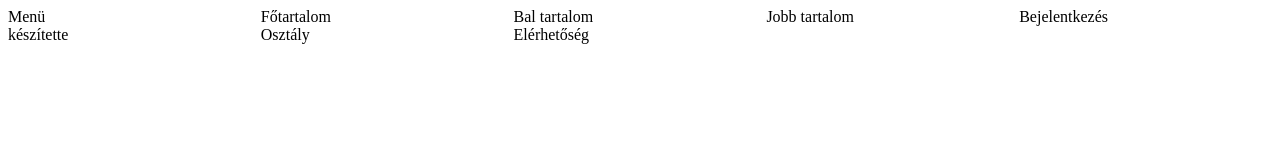
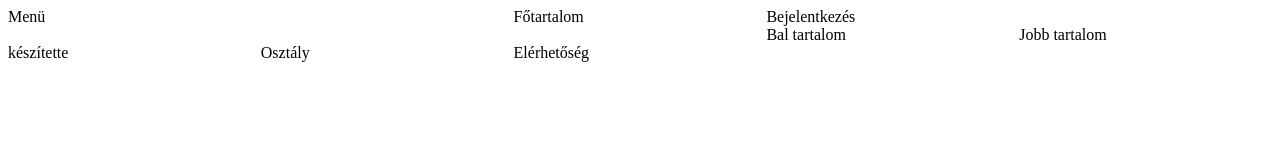
Before and after one commit to MartinToth01/2024-10-24-v2, a plain HTML site: page index.html in a window 1280 px wide. Drawn offline with Linux system fonts and the light colour scheme.

Commit message:
GRID felkesz

```diff
--- a/megjelnitesGRID.css
+++ b/megjelnitesGRID.css
@@ -1,7 +1,43 @@
+nav{
+    grid-area: me;
+}
+
+footer{
+    grid-area: ke;
+}
+
+#fotartalom{
+    grid-area: fo;
+}
+
+#baltartalom{
+    grid-area: ba;
+}
+
+#jobbtartalom{
+    grid-area: jo;
+}
+
+#bejelentkezes{
+    grid-area: be;
+}
+
+#osztaly{
+    grid-area: os;
+}
+
+#elerhetoseg{
+    grid-area: el;
+}
+
+
 main{
     display: grid;
     grid-template-columns: 1fr 1fr 1fr 1fr 1fr;
     grid-template-rows: 1fr 1fr 1fr 1fr 1fr;
-
-
+    grid-template-areas:
+    'me me fo be be'
+    'me me ft ba jo'
+    'ke os el el el'
+    ;
 }
```
